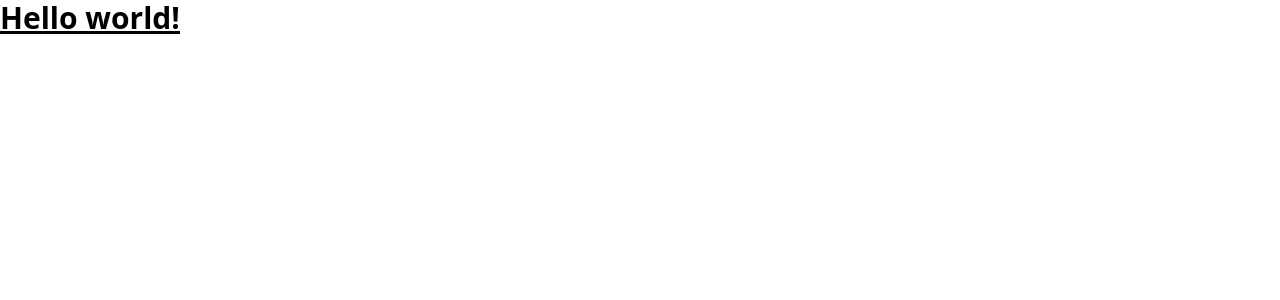
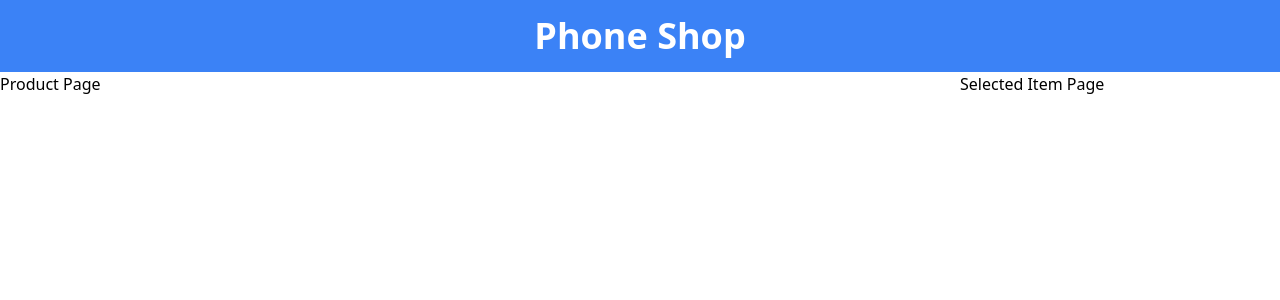
Before and after one commit to samiulalimsaad/phone-shop-react, a React (Create React App) app: page / in a window 1280 px wide. Shown: the top 300 px of the page. Built offline with nearby package versions, Linux system fonts and the light colour scheme; no server answers.

Commit message:
added website skeleton

```diff
--- a/src/App.js
+++ b/src/App.js
@@ -1,5 +1,30 @@
+import { useEffect } from "react";
+import Product from "./components/products/product";
+import SelectedItem from "./components/selectedItem";
+
 function App() {
-    return <h1 className="text-3xl font-bold underline">Hello world!</h1>;
+    useEffect(() => {
+        fetch(`https://openapi.programming-hero.com/api/phones?search=samsung`)
+            .then((res) => res.json())
+            .then((data) => console.log(data?.data))
+            .catch((e) => console.log(e.message));
+    }, []);
+
+    return (
+        <div>
+            <h1 className="py-4 text-4xl font-semibold text-center text-white bg-blue-500">
+                Phone Shop
+            </h1>
+            <div className="grid grid-cols-3 sm:grid-cols-4">
+                <div className="col-span-2 sm:col-span-3">
+                    <Product />
+                </div>
+                <div className="col-span-1">
+                    <SelectedItem />
+                </div>
+            </div>
+        </div>
+    );
 }
 
 export default App;
--- /dev/null
+++ b/src/components/products/index.jsx
@@ -0,0 +1,7 @@
+import React from "react";
+
+const Products = () => {
+    return <div>Products</div>;
+};
+
+export default Products;
--- /dev/null
+++ b/src/components/products/product.jsx
@@ -0,0 +1,7 @@
+import React from "react";
+
+const Product = () => {
+    return <div>Product Page</div>;
+};
+
+export default Product;
--- /dev/null
+++ b/src/components/selectedItem.jsx
@@ -0,0 +1,7 @@
+import React from "react";
+
+const SelectedItem = () => {
+    return <div>Selected Item Page</div>;
+};
+
+export default SelectedItem;
```
Also changed, not shown: src/index.js (+9 -9 lines).
